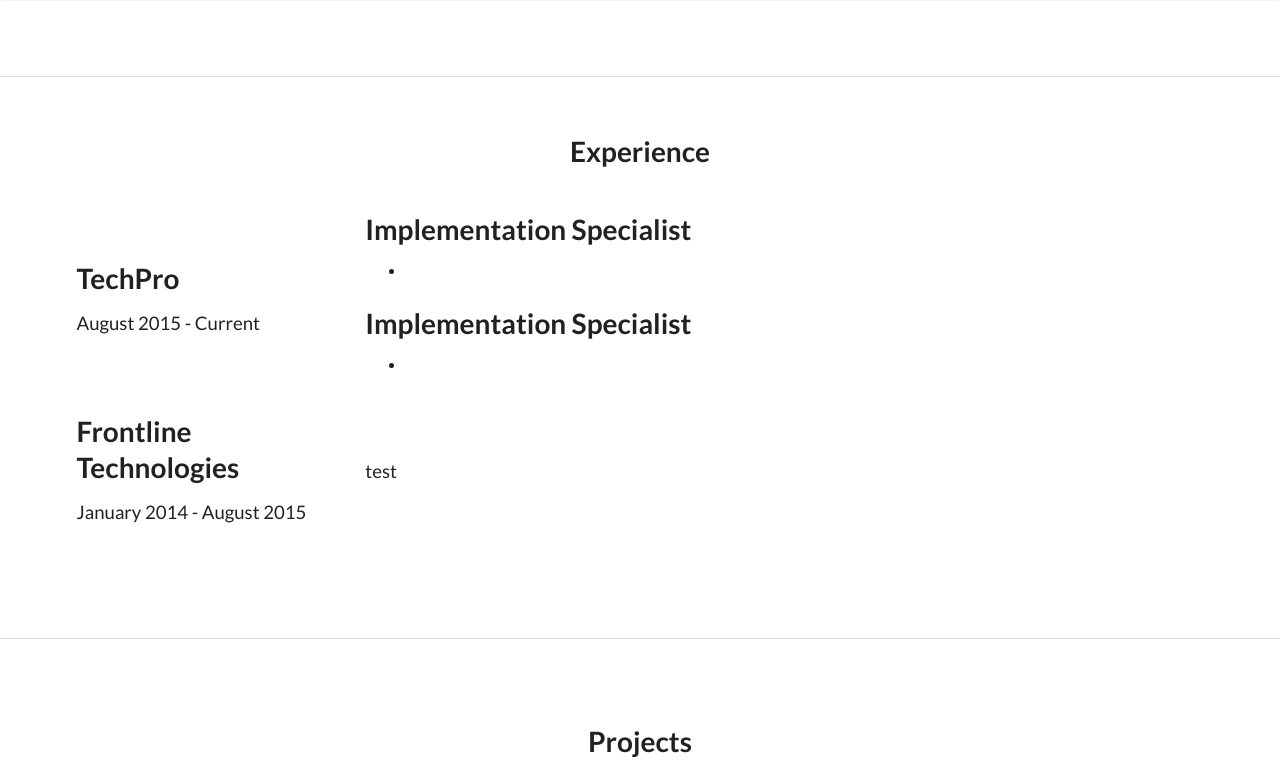
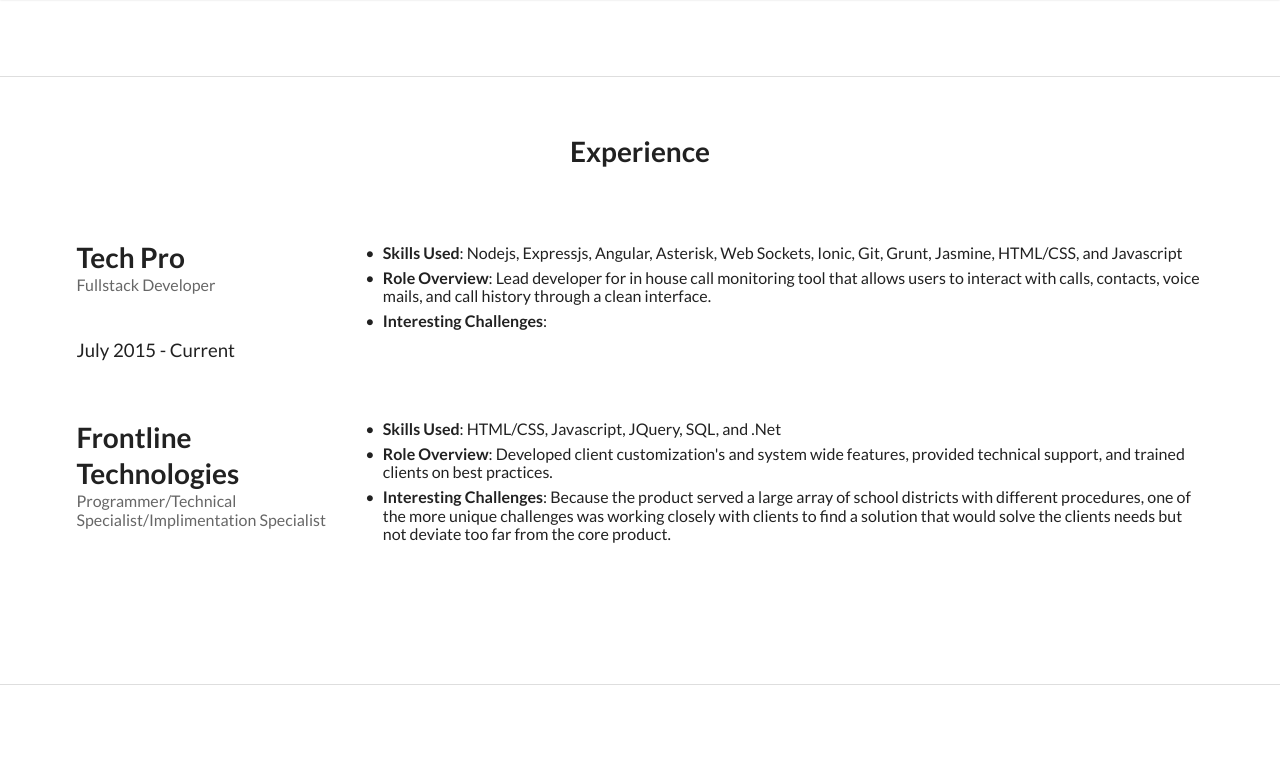
Before and after one commit to kkarich/kkarich.github.ios, a Jekyll site: the page built from index.html, in a window 1280 px wide and 1400 px high, scrolled down 976 px. Shown: the part 48-817 px from the top of the window. Built offline with Jekyll 4.4.1, drawn with Linux system fonts in a browser that asks for light colours; some of the changed text lies outside the part shown; grey boxes are pictures that could not be loaded.

Commit message:
added experience to profile

```diff
--- a/_includes/experience.html
+++ b/_includes/experience.html
@@ -3,32 +3,35 @@
     <div class="ui middle aligned stackable grid container">
         <div class="row">
             <div class="four wide column">
-                <h3 class="ui header" >TechPro</h4>
-                <p> August 2015 - Current </p>
+                <h1 class="ui header">
+                    Tech Pro
+                    <div class="sub header">Fullstack Developer</div>
+                </h1>
+                <p> July 2015 - Current </p>
             </div>
-            <div class="eight wide column">
-                <h3>Implementation Specialist</h3>
-                <ul>
-                    <li>
-                    </li>
+            <div class="twelve wide column">
+                <ul class="ui large list">
+                    <li><b>Skills Used</b>: Nodejs, Expressjs, Angular, Asterisk, Web Sockets, Ionic, Git, Grunt, Jasmine, HTML/CSS,
+                        and Javascript</li>
+                    <li><b>Role Overview</b>: Lead developer for in house call monitoring tool that allows users to interact with
+                        calls, contacts, voice mails, and call history through a clean interface.</li>
+                    <li><b>Interesting Challenges</b>:</li>
                 </ul>
-
-
-                <h3>Implementation Specialist</h3>
-                <ul>
-                    <li>
-                    </li>
-                </ul>
-
             </div>
         </div>
         <div class="row">
             <div class="four wide column">
-                <h3 class="ui header">Frontline Technologies</h3>
-                <p> January 2014 - August 2015 </p>
+                <h1 class="ui header">
+                    Frontline Technologies
+                    <div class="sub header">Programmer/Technical Specialist/Implimentation Specialist</div>
+                </h1>
             </div>
-            <div class="eight wide column">
-                <p>test</p>
+            <div class="twelve wide column">
+                <ul class="ui large list">
+                    <li><b>Skills Used</b>: HTML/CSS, Javascript, JQuery, SQL, and .Net</li>
+                    <li><b>Role Overview</b>: Developed client customization's and system wide features, provided technical support, and trained clients on best practices.</li>
+                    <li><b>Interesting Challenges</b>: Because the product served a large array of school districts with different procedures, one of the more unique challenges was working closely with clients to find a solution that would solve the clients needs but not deviate too far from the core product.</li>
+                </ul>
             </div>
         </div>
     </div>
--- a/_includes/head.html
+++ b/_includes/head.html
@@ -178,6 +178,46 @@
                 .sidebar('attach events', '.sidebar.menu a')
             ;
             })
+
+            $.ajax( "https://api.github.com/users/kkarich/repos" )
+                .done(function(projects) {
+                    console.log( "success",projects );
+                    for(var i in projects){
+                        var project = projects[i];
+
+                       $( "#projects .cards" ).append(
+                           `<div class="card">
+                                <div class="image">
+                                    <img src="http://semantic-ui.com/images/wireframe/image.png">
+                                </div>
+                                <div class="content">
+                                    <div class="header">` + project.name +  `</div>
+                                    <div class="meta">
+                                        ` + project.updated_at +  `
+                                    </div>
+                                    <div class="description">
+                                        ` + project.description +  `
+                                    </div>
+                                </div>
+                            </div>
+                `);
+
+                    }
+                })
+                .fail(function() {
+                    alert( "error" );
+                })
+
+
+            $.ajax( "https://api.github.com/users/kkarich" )
+                .done(function(user) {
+                    console.log( "success",user );
+
+
+                })
+                .fail(function() {
+                    alert( "error" );
+                })
   ;
     </script>
 </head>
--- a/_includes/projects.html
+++ b/_includes/projects.html
@@ -3,75 +3,6 @@
 
 
     <div class="ui link three stackable cards container">
-        <div class="card">
-            <div class="image">
-                <img src="http://semantic-ui.com/images/wireframe/image.png">
-            </div>
-            <div class="content">
-                <div class="header">Matt Giampietro</div>
-                <!--<div class="meta">
-                            <a>Friends</a>
-                        </div>-->
-                <div class="description">
-                    A collaborative turn based writing game that allows writers to create short stories together. Created using Angular.js, Node.js,
-                    Web Sockets, Grunt, Yeoman, Karma, Jasmine, and MongoDB
-                </div>
-            </div>
-            <!--<div class="extra content">
-                        <span class="right floated">
-        Joined in 2013
-      </span>
-                        <span>
-        <i class="user icon"></i>
-        75 Friends
-      </span>
-                    </div>-->
-        </div>
-        <div class="card">
-            <div class="image">
-                <img src="http://semantic-ui.com/images/wireframe/image.png">
-            </div>
-            <div class="content">
-                <div class="header">Molly</div>
-                <div class="meta">
-                    <span class="date">Coworker</span>
-                </div>
-                <div class="description">
-                    Molly is a personal assistant living in Paris.
-                </div>
-            </div>
-            <div class="extra content">
-                <span class="right floated">
-        Joined in 2011
-      </span>
-                <span>
-        <i class="user icon"></i>
-        35 Friends
-      </span>
-            </div>
-        </div>
-        <div class="card">
-            <div class="image">
-                <img src="http://semantic-ui.com/images/wireframe/image.png">
-            </div>
-            <div class="content">
-                <div class="header">Elyse</div>
-                <div class="meta">
-                    <a>Coworker</a>
-                </div>
-                <div class="description">
-                    Elyse is a copywriter working in New York.
-                </div>
-            </div>
-            <div class="extra content">
-                <span class="right floated">
-        Joined in 2014
-      </span>
-                <span>
-        <i class="user icon"></i>
-        151 Friends
-      </span>
-            </div>
-        </div>
+
     </div>
 </div>
--- /dev/null
+++ b/_sass/_custom.scss
@@ -0,0 +1,102 @@
+       .hidden.menu {
+            display: none;
+        }
+
+        .masthead.segment {
+            min-height: 400px;
+            padding: 1em 0em;
+        }
+
+        .masthead .logo.item img {
+            margin-right: 1em;
+        }
+
+        .masthead .ui.menu .ui.button {
+            margin-left: 0.5em;
+        }
+
+        .masthead h1.ui.header {
+            margin-top: 1em;
+            margin-bottom: 0em;
+            font-size: 4em;
+            font-weight: normal;
+        }
+
+        .masthead h2 {
+            font-size: 1.7em;
+            font-weight: normal;
+        }
+
+        .avatar {
+            margin-top: -146px;
+            padding: 15px;
+            position: relative;
+            z-index: 3;
+        }
+
+        .ui.vertical.stripe {
+            padding: 4em 0em 8em 0em;
+        }
+
+        .ui.vertical.stripe h1 {
+            margin: 2rem 0em 3rem;
+        }
+
+        .ui.vertical.stripe h3 {
+            font-size: 2em;
+        }
+
+        .ui.vertical.stripe .button + h3,
+        .ui.vertical.stripe p + h3 {
+            margin-top: 3em;
+        }
+
+        .ui.vertical.stripe .floated.image {
+            clear: both;
+        }
+
+        .ui.vertical.stripe p {
+            font-size: 1.33em;
+        }
+
+        .ui.vertical.stripe .horizontal.divider {
+            margin: 3em 0em;
+        }
+
+        .quote.stripe.segment {
+            padding: 0em;
+        }
+
+        .quote.stripe.segment .grid .column {
+            padding-top: 5em;
+            padding-bottom: 5em;
+        }
+
+        .footer.segment {
+            padding: 5em 0em;
+        }
+
+        .secondary.pointing.menu .toc.item {
+            display: none;
+        }
+
+        @media only screen and (max-width: 700px) {
+            .secondary.pointing.menu .item,
+            .secondary.pointing.menu .menu {
+                display: none;
+            }
+            .secondary.pointing.menu .toc.item {
+                display: block;
+            }
+            .masthead.segment {
+                min-height: 350px;
+            }
+            .masthead h1.ui.header {
+                font-size: 2em;
+                margin-top: 1.5em;
+            }
+            .masthead h2 {
+                margin-top: 0.5em;
+                font-size: 1.5em;
+            }
+        }
--- a/css/main.scss
+++ b/css/main.scss
@@ -2,7 +2,6 @@
 # Only the main Sass file needs front matter (the dashes are enough)
 ---
 @charset "utf-8";
-
 
 
 // Our variables
@@ -49,5 +48,6 @@ $on-laptop:        800px;
 @import
         "base",
         "layout",
-        "syntax-highlighting"
+        "syntax-highlighting",
+        "custom"
 ;
```
Also changed, not shown: js/ajax.js (added, +83 -0 lines), js/nav.js (added, +39 -0 lines), _sass/_base.scss (line endings or trailing spaces).
